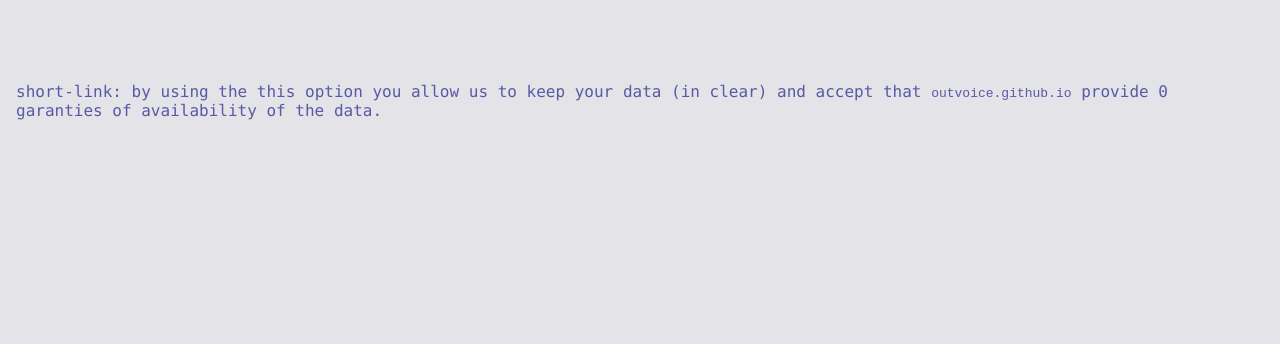
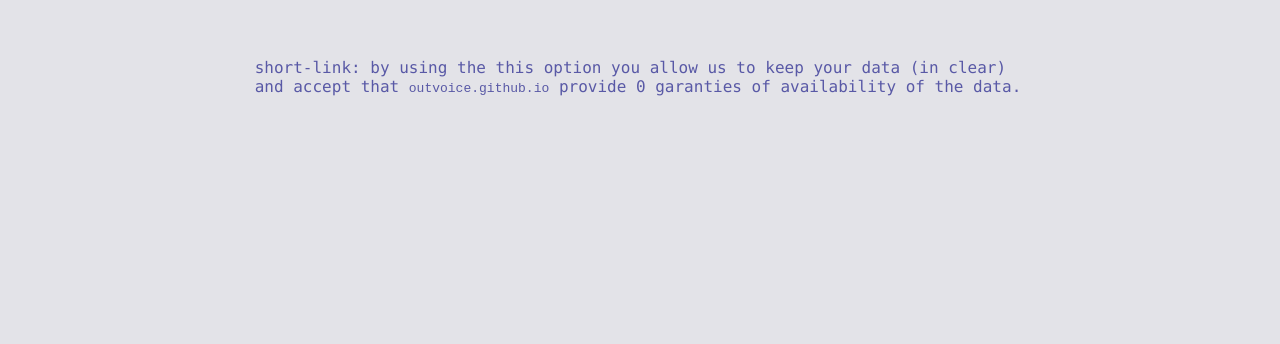
Before and after one commit to outvoice/outvoice.github.io, a website: page index.template.html in a window 1280 px wide. Shown: the part 291-635 px from the top of the page. Drawn offline with Linux system fonts and the light colour scheme.

Commit message:
improve styling

```diff
--- a/index.template.html
+++ b/index.template.html
@@ -79,7 +79,7 @@ b { color: black }
 a { color: hsl(240, 70%, 50%); text-decoration: none }
 a:hover, a:focus { text-decoration: underline }
 li:before { content: '> ' }
-ul { list-style-type: none; padding-left: 1em }
+ul { list-style-type: none; padding-left: 1em; margin-top: 4px }
 hr { height: 0; border: none }
 
 /* inputs */
@@ -149,6 +149,10 @@ pre {
   margin: 0 auto;
   opacity: 0;
   transition: opacity 0.5s ease;
+}
+#info {
+  width: 80ch;
+  margin: 0 auto;
 }
 
 /* interactions */
@@ -249,7 +253,7 @@ button:active { color: hsl(240, 100%, 50%) }
     </div>
   </div>
 
-  <div>
+  <div id="info">
     <span id="link-short-detail">short-link:</span>
     <span>
       by using the this option you allow us to keep your data (in clear) and accept that
```
